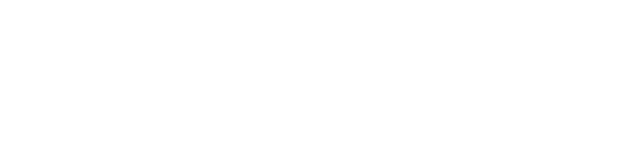
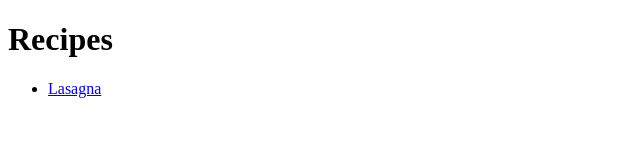
Before and after one commit to FiendFyre903/recipes-website, a plain HTML site: page index.html in a window 1280 px wide. Shown: the whole page, without its empty margins (0-640 px from the left). Drawn offline with Linux system fonts and the light colour scheme.

Commit message:
Adding new recipe(page) lasagna.html and a link to it from index.html

```diff
--- a/index.html
+++ b/index.html
@@ -1,11 +1,18 @@
 <!DOCTYPE html>
 
-<html>
+<html lang="en">
     <head>
         <meta charset="utf-8">
         <title>Recipes Home</title>
     </head>
     <body>
-
+        <h1>Recipes</h1>
+        <ul>
+            <li>
+                <a href="recipes/lasagna.html">
+                    Lasagna
+                </a>
+            </li>
+        </ul>
     </body>
 </html>
```
Also changed, not shown: recipes/lasagna.html (added, +13 -0 lines), recipes/images/lasagna.jpg (added).
